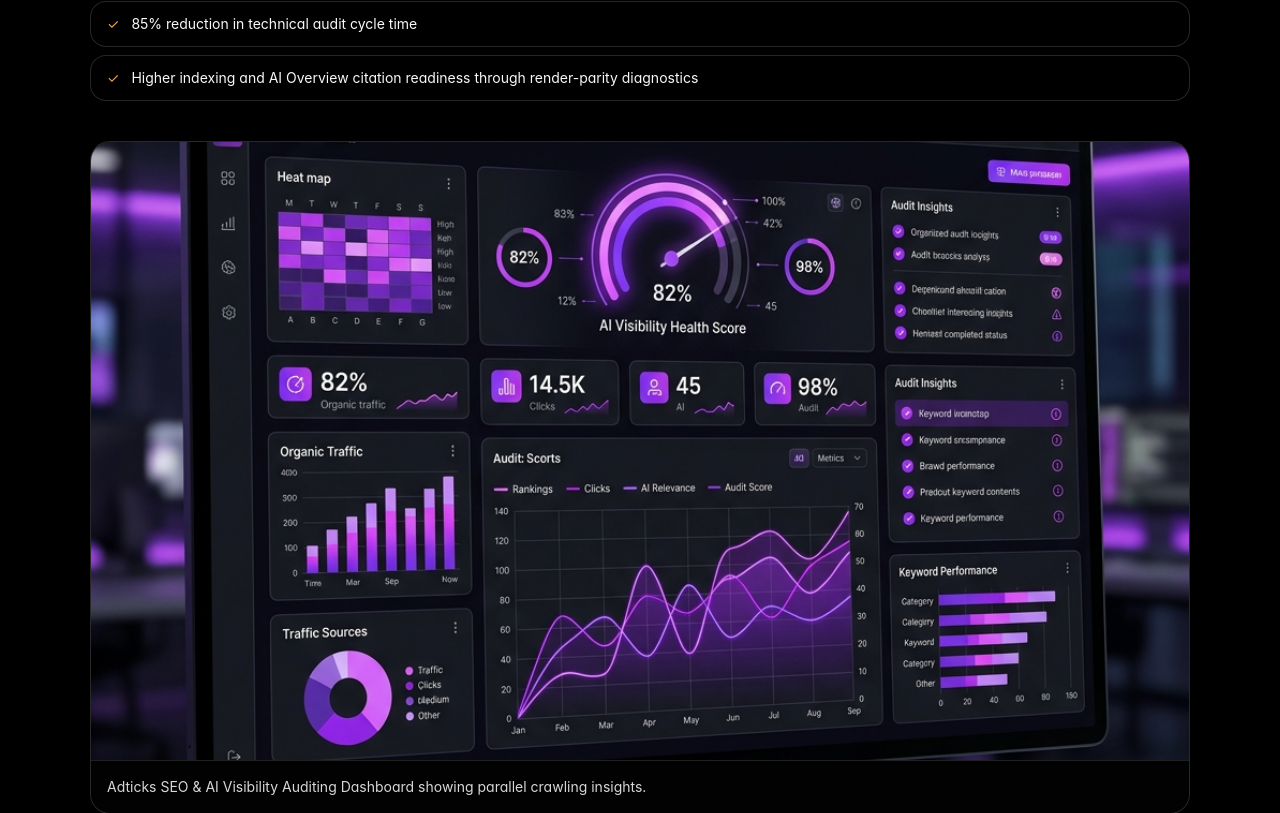
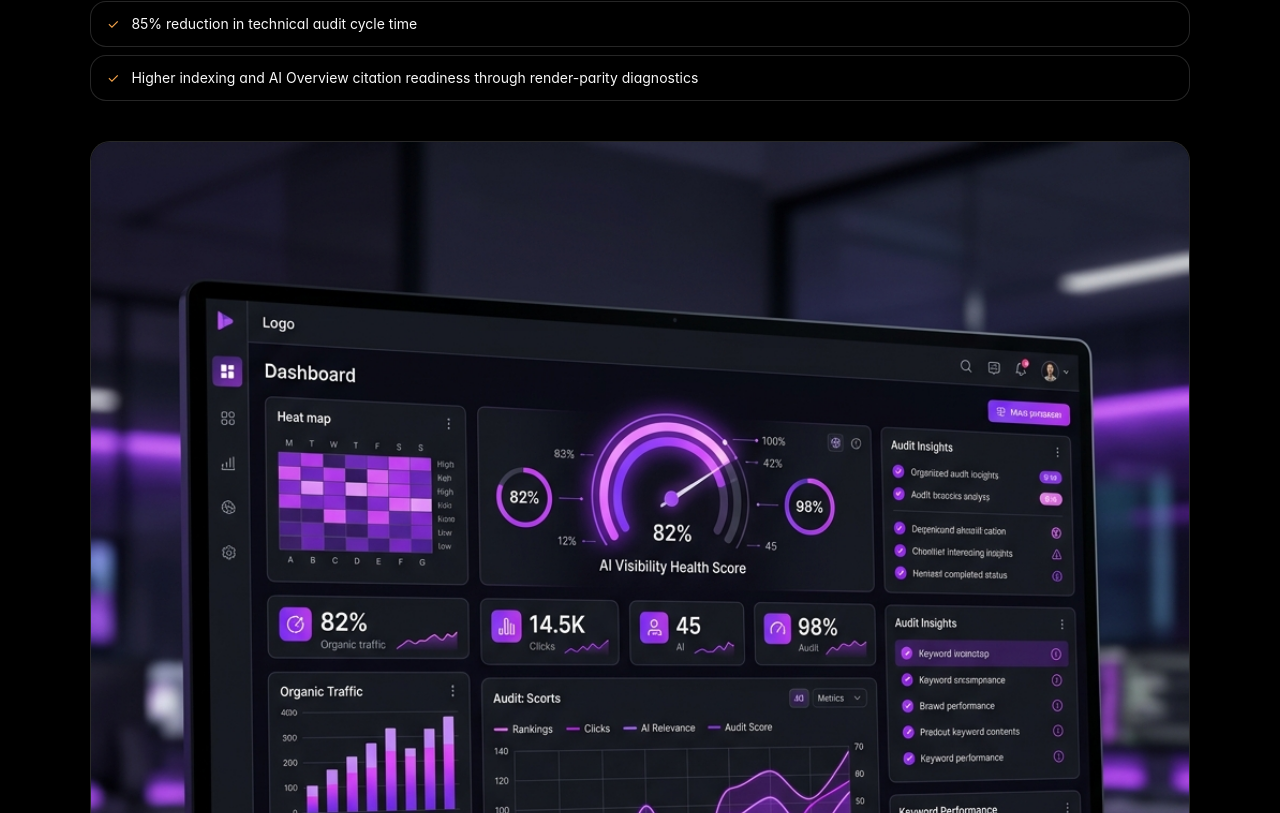
Before and after one commit to madhu2456/madhu2456-madhu_website, a Next.js app: page /case-studies/adticks/ in a window 1280 px wide. Shown: the part 2067-2880 px from the top of the page. Built offline with nearby package versions, Linux system fonts and the light colour scheme; no server answers.

Commit message:
fix(seo): add explicit dimensions to case study gallery images to prevent CLS

```diff
--- a/src/app/(portfolio)/case-studies/[slug]/page.tsx
+++ b/src/app/(portfolio)/case-studies/[slug]/page.tsx
@@ -393,9 +393,10 @@ export default async function CaseStudyPage({
                     <Image
                       src={normalizeImageSource(img.url) || ""}
                       alt={img.alt || project.title}
-                      fill
+                      width={1920}
+                      height={1080}
                       sizes="(max-width: 1200px) 100vw, 1100px"
-                      className="object-cover"
+                      className="object-cover w-full h-full"
                       unoptimized={shouldUseUnoptimizedImage(img.url)}
                     />
                   </div>
--- a/src/app/(portfolio)/credentials/page.tsx
+++ b/src/app/(portfolio)/credentials/page.tsx
@@ -19,7 +19,7 @@ import { Footer } from "@/components/Footer";
 import { Header } from "@/components/Header";
 import { getPortfolioData } from "@/lib/portfolio-data";
 
-export const revalidate = 3600;
+
 
 export async function generateMetadata(): Promise<Metadata> {
   const { pageContent } = await getPortfolioData();
--- a/src/app/(portfolio)/layout.tsx
+++ b/src/app/(portfolio)/layout.tsx
@@ -1,5 +1,5 @@
 import type { Metadata, Viewport } from "next";
-export const revalidate = 3600;
+
 
 import { Geist_Mono, Instrument_Serif, Inter } from "next/font/google";
 import { AppSidebar } from "@/components/app-sidebar";
--- a/src/app/(portfolio)/profile/page.tsx
+++ b/src/app/(portfolio)/profile/page.tsx
@@ -15,7 +15,7 @@ import { Header } from "@/components/Header";
 import { SeoStructuredData } from "@/components/SeoStructuredData";
 import { getPortfolioData } from "@/lib/portfolio-data";
 
-export const revalidate = 3600;
+
 
 export async function generateMetadata(): Promise<Metadata> {
   const { pageContent, profile } = await getPortfolioData();
--- a/src/app/(portfolio)/services/[slug]/page.tsx
+++ b/src/app/(portfolio)/services/[slug]/page.tsx
@@ -19,7 +19,7 @@ import { Footer } from "@/components/Footer";
 import { Header } from "@/components/Header";
 import { getPortfolioData } from "@/lib/portfolio-data";
 
-export const revalidate = 3600;
+
 
 interface ServicePageProps {
   params: Promise<{
--- a/src/app/(portfolio)/services/page.tsx
+++ b/src/app/(portfolio)/services/page.tsx
@@ -16,7 +16,7 @@ import { Header } from "@/components/Header";
 import { SeoStructuredData } from "@/components/SeoStructuredData";
 import { getPortfolioData } from "@/lib/portfolio-data";
 
-export const revalidate = 3600;
+
 
 export async function generateMetadata(): Promise<Metadata> {
   const siteUrl = `${(process.env.NEXT_PUBLIC_SITE_URL || "https://madhudadi.in").replace(/\/+$/, "")}/`;
--- a/src/app/ai-profile.json/route.ts
+++ b/src/app/ai-profile.json/route.ts
@@ -1,6 +1,6 @@
 import { getPortfolioData } from "@/lib/portfolio-data";
 
-export const revalidate = 3600;
+
 
 export async function GET() {
   const { sortedCertifications } = await getPortfolioData();
--- a/src/app/llms-full.txt/route.ts
+++ b/src/app/llms-full.txt/route.ts
@@ -1,6 +1,6 @@
 import { getPortfolioData } from "@/lib/portfolio-data";
 
-export const revalidate = 3600;
+
 
 export async function GET() {
   const { profile, sortedProjects, sortedServices, sortedCertifications } =
--- a/src/app/llms.txt/route.ts
+++ b/src/app/llms.txt/route.ts
@@ -1,6 +1,6 @@
 import { getPortfolioData } from "@/lib/portfolio-data";
 
-export const revalidate = 3600;
+
 
 export async function GET() {
   const { sortedCertifications } = await getPortfolioData();
--- a/src/app/sitemap.xml/route.ts
+++ b/src/app/sitemap.xml/route.ts
@@ -1,7 +1,7 @@
 import { NextResponse } from "next/server";
 import { getPortfolioData } from "@/lib/portfolio-data";
 
-export const revalidate = 3600;
+
 
 const DEFAULT_SITE_URL = "https://madhudadi.in";
 
```
